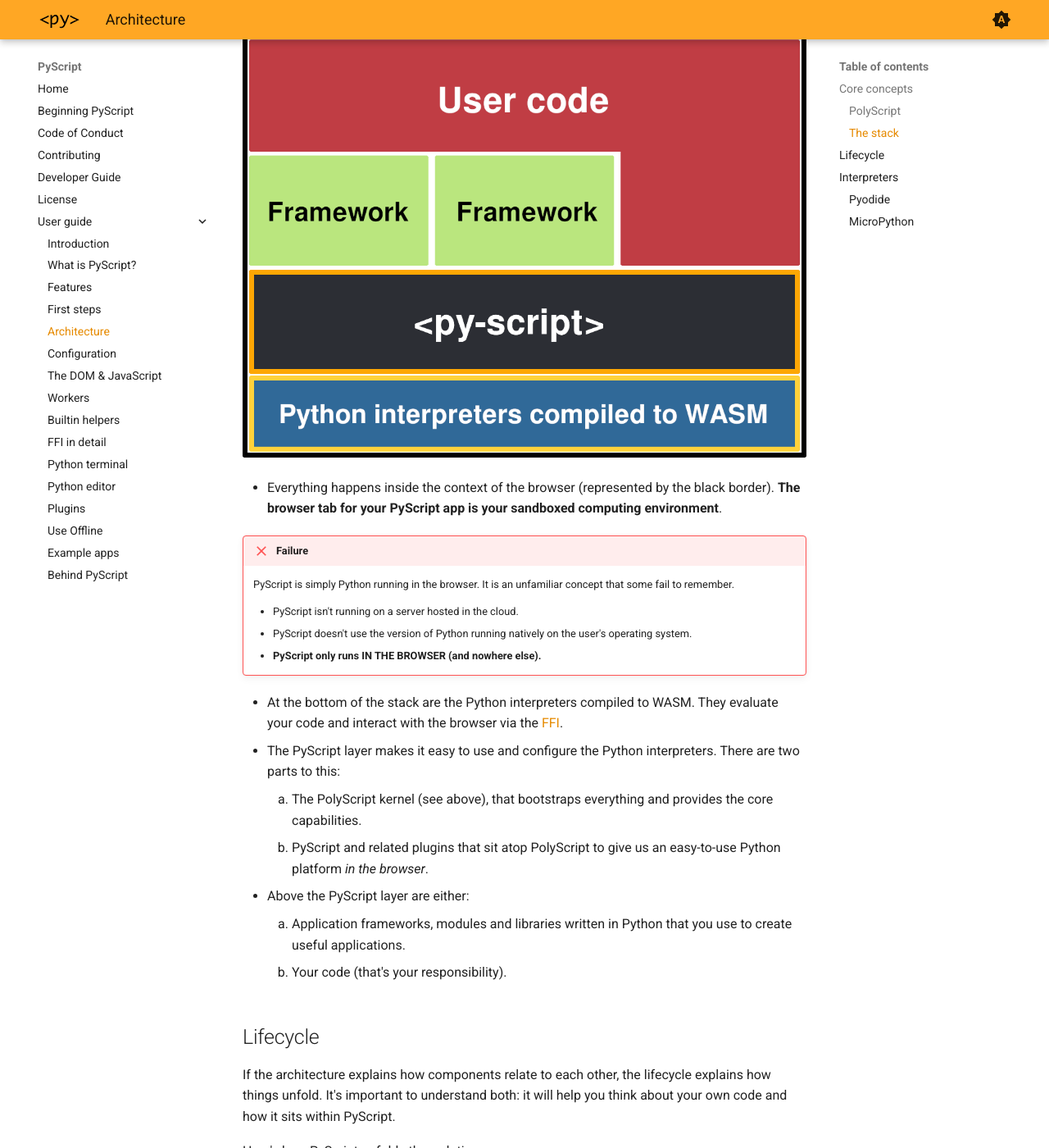
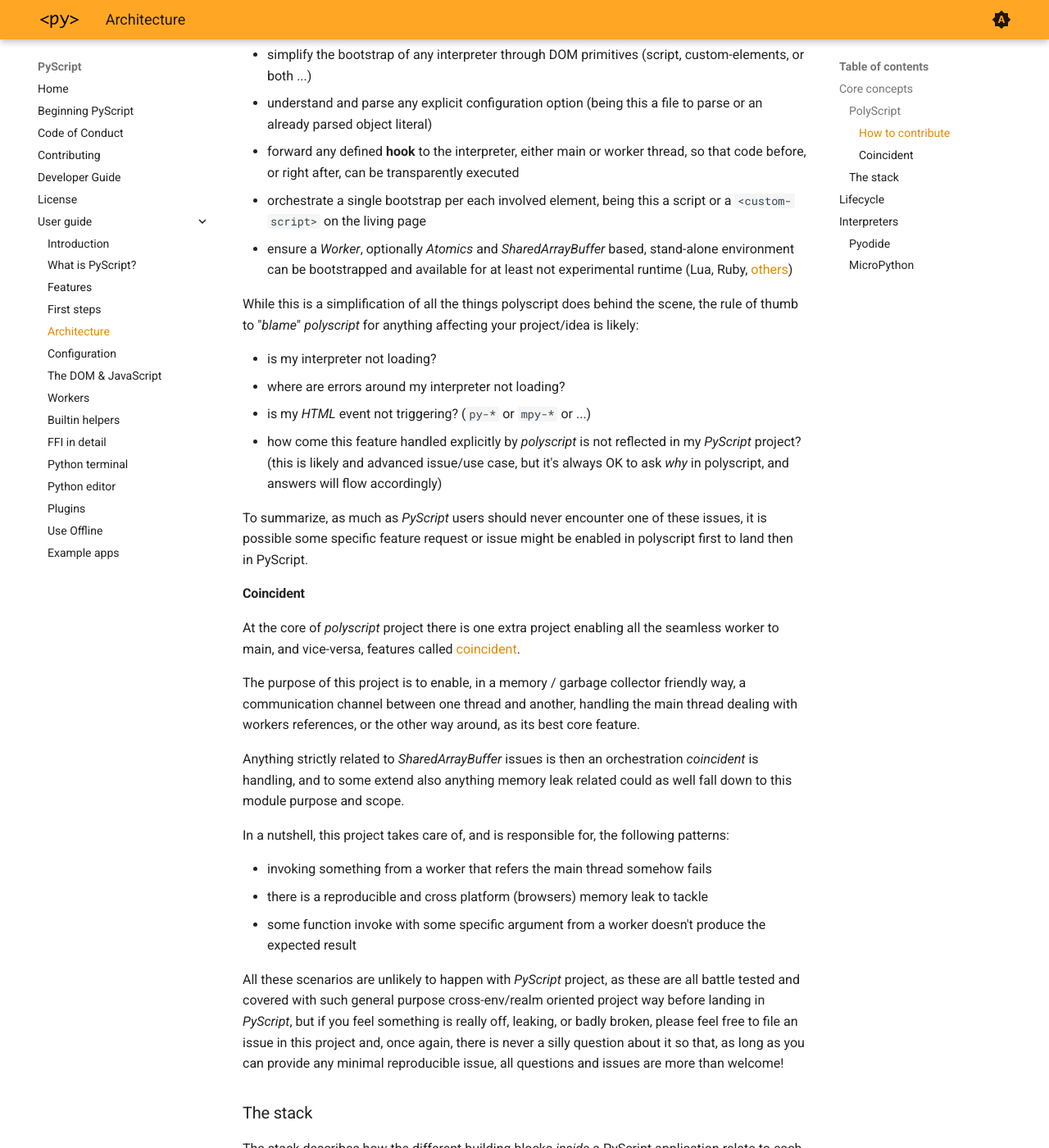
Before and after one commit to pyscript/docs, an MkDocs documentation site: the page built from docs/user-guide/architecture.md, in a window 1280 px wide and 1400 px high, scrolled down 1723 px. Shown: the whole window at 82% size. Built offline with MkDocs 1.6.1 and Material for MkDocs 9.7.7, drawn with Linux system fonts in a browser that asks for light colours; the version menu is left out; some of the changed text lies outside the part shown.

Commit message:
Moved content into architecture page

```diff
--- a/docs/user-guide/architecture.md
+++ b/docs/user-guide/architecture.md
@@ -73,6 +73,42 @@ PolyScript's capabilities, upon which PyScript is built, can be summarised as:
 * [Multiple interpreters](https://pyscript.github.io/polyscript/#interpreter-features)
   (in addition to Pyodide and MicroPython, PolyScript works with Lua and Ruby -
   although these are beyond the scope of this project).
+
+#### How to contribute
+
+The *Polyscript* scope can then be summarized as such:
+
+  * provide as little as possible abstraction to bootstrap different interpreters (Pyodide, MicroPython, R, Lua, Ruby, others ...) without affecting *PyScript* goal
+  * simplify the bootstrap of any interpreter through DOM primitives (script, custom-elements, or both ...)
+  * understand and parse any explicit configuration option (being this a file to parse or an already parsed object literal)
+  * forward any defined **hook** to the interpreter, either main or worker thread, so that code before, or right after, can be transparently executed
+  * orchestrate a single bootstrap per each involved element, being this a script or a `<custom-script>` on the living page
+  * ensure a *Worker*, optionally *Atomics* and *SharedArrayBuffer* based, stand-alone environment can be bootstrapped and available for at least not experimental runtime (Lua, Ruby, [others](https://pyscript.github.io/polyscript/#interpreter-features))
+
+While this is a simplification of all the things polyscript does behind the scene, the rule of thumb to "*blame*" *polyscript* for anything affecting your project/idea is likely:
+
+  * is my interpreter not loading?
+  * where are errors around my interpreter not loading?
+  * is my *HTML* event not triggering? (`py-*` or `mpy-*` or ...)
+  * how come this feature handled explicitly by *polyscript* is not reflected in my *PyScript* project? (this is likely and advanced issue/use case, but it's always OK to ask *why* in polyscript, and answers will flow accordingly)
+
+To summarize, as much as *PyScript* users should never encounter one of these issues, it is possible some specific feature request or issue might be enabled in polyscript first to land then in PyScript.
+
+#### Coincident
+
+At the core of *polyscript* project there is one extra project enabling all the seamless worker to main, and vice-versa, features called [coincident](https://github.com/WebReflection/coincident#readme).
+
+The purpose of this project is to enable, in a memory / garbage collector friendly way, a communication channel between one thread and another, handling the main thread dealing with workers references, or the other way around, as its best core feature.
+
+Anything strictly related to *SharedArrayBuffer* issues is then an orchestration *coincident* is handling, and to some extend also anything memory leak related could as well fall down to this module purpose and scope.
+
+In a nutshell, this project takes care of, and is responsible for, the following patterns:
+
+  * invoking something from a worker that refers the main thread somehow fails
+  * there is a reproducible and cross platform (browsers) memory leak to tackle
+  * some function invoke with some specific argument from a worker doesn't produce the expected result
+
+All these scenarios are unlikely to happen with *PyScript* project, as these are all battle tested and covered with such general purpose cross-env/realm oriented project way before landing in *PyScript*, but if you feel something is really off, leaking, or badly broken, please feel free to file an issue in this project and, once again, there is never a silly question about it so that, as long as you can provide any minimal reproducible issue, all questions and issues are more than welcome!
 
 ### The stack
 
--- a/mkdocs.yml
+++ b/mkdocs.yml
@@ -80,4 +80,3 @@ nav:
     - Plugins: user-guide/plugins.md
     - Use Offline: user-guide/offline.md
     - Example apps: user-guide/examples.md
-    - Behind PyScript: user-guide/behind-pyscript.md
```
Also changed, not shown: docs/user-guide/behind-pyscript.md (deleted, +0 -41 lines).
